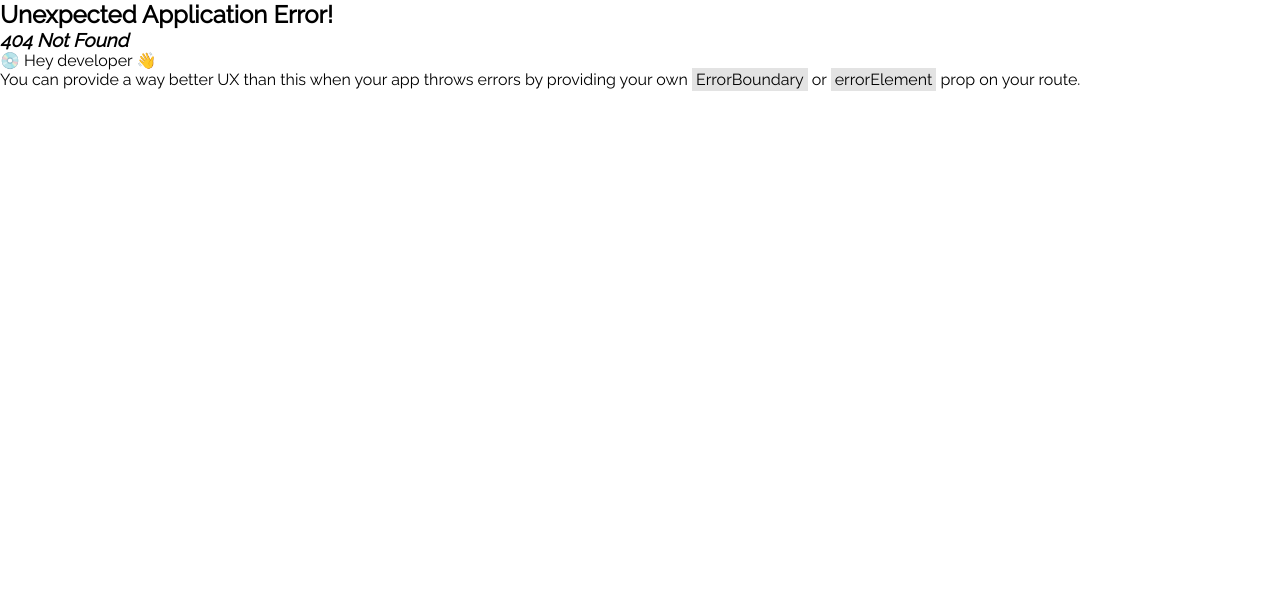
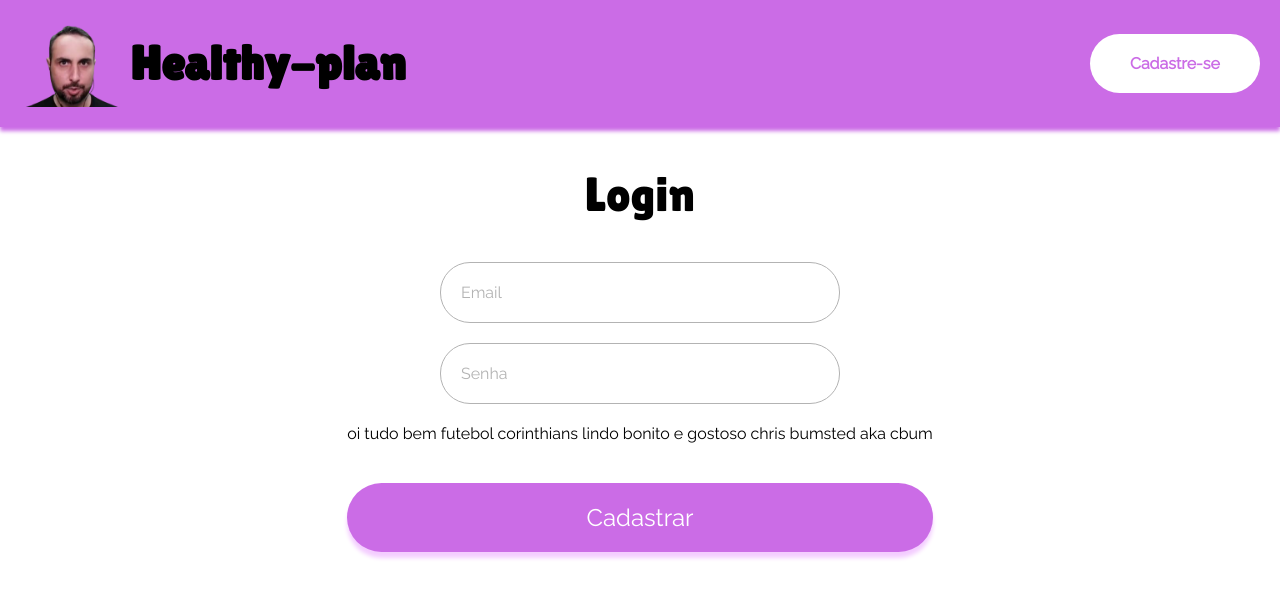
Before and after one commit to KalilBalech/healthy-plan-front, a React (Vite) app: page /login in a window 1280 px wide. Before the commit this address had no page. Shown: the top 598 px of the page. Built offline with nearby package versions, Linux system fonts and the light colour scheme.

Commit message:
login page done

```diff
--- a/src/components/Header/HeaderMainButton/styles.module.css
+++ b/src/components/Header/HeaderMainButton/styles.module.css
@@ -7,6 +7,10 @@
     text-decoration: none;
     color: #CB6CE6;
     font-weight: 600;
+    display: flex;
+    flex-direction: row;
+    justify-content: center;
+    align-items: center;
   }
 
   .HeaderMainButton:hover{
--- a/src/components/Header/index.jsx
+++ b/src/components/Header/index.jsx
@@ -1,10 +1,17 @@
 import PropTypes from 'prop-types'
 import styles from './styles.module.css'
+import { Link } from 'react-router-dom';
 
 export default function Header(props){
     return(
-        <div id="Header" className={styles.header}>
-            {props.children}
+        <div className={styles.header}>
+            <Link to='/' className={styles.rightSide}>
+                <img src='../../../public/rodrigogoes.png' className={styles.rodrigogoes}/>
+                <h1 className={styles.healthyPlan}>Healthy-plan</h1>
+            </Link>
+            <div className={styles.leftSide}>
+                {props.children}
+            </div>
         </div>
     )
 }
--- a/src/components/Header/styles.module.css
+++ b/src/components/Header/styles.module.css
@@ -4,7 +4,34 @@
     padding: 20px;
     display: flex;
     flex-direction: row;
-    justify-content: flex-end;
+    justify-content: space-between;
     box-shadow: 0px 4px 4px #CB6CE6;
     margin-bottom: 20px;
 }
+
+.rightSide{
+    display: flex;
+    flex-direction: row;
+    justify-content: center;
+    align-items: center;
+    gap: 10px;
+}
+
+.leftSide{
+    display: flex;
+    flex-direction: row;
+    justify-content: center;
+    align-items: center;
+    gap: 10px;
+}
+
+.rodrigogoes{
+    width: 100px;
+    height: auto;
+}
+
+.healthyPlan{
+    font-family: 'Lilita One', cursive;
+    font-size: 48px;
+    color: black;
+}
--- /dev/null
+++ b/src/components/Home.jsx
@@ -0,0 +1,19 @@
+import './Home.css';
+
+import Header from './Header';
+import Title from './Title';
+import HeaderMainButton from './Header/HeaderMainButton';
+
+export default function SignUp() {
+
+  return (
+    <div id="loginPage">
+
+      <Header>
+        <HeaderMainButton to='/signup' text='Cadastre-se'/>
+        <HeaderMainButton to='/login' text='Login'/>
+      </Header>
+      <Title title="Healthy Plan"/>
+    </div>
+  );
+}
--- /dev/null
+++ b/src/components/Login.css
@@ -0,0 +1,5 @@
+#loginPage{
+    display: flex;
+    flex-direction: column;
+    align-items: center;
+  }
--- /dev/null
+++ b/src/components/Login.jsx
@@ -0,0 +1,69 @@
+import { useState } from 'react';
+import axios from 'axios'; // Importe o Axios
+import './Login.css';
+
+import Button from './Button'
+import Input from './Input'
+import Header from './Header';
+import Title from './Title';
+import HeaderMainButton from './Header/HeaderMainButton';
+
+export default function SignUp() {
+  const [email, setEmail] = useState('');
+  const [password, setPassword] = useState('');
+  const [responseMessage, setResponseMessage] = useState('oi tudo bem futebol corinthians lindo bonito e gostoso chris bumsted aka cbum')
+
+  const handleSubmit = async (e) => {
+    e.preventDefault();
+
+    const userData = {
+      email,
+      password,
+    };
+
+    try {
+      const response = await axios.post('http://localhost:3000/v1/session', userData, {
+        headers: {
+          'Content-Type': 'application/json',
+        },
+      });
+
+      if (response.status === 200) {
+        setResponseMessage('Login realizado com sucesso!')
+        console.log("response.data.token: " + response.data.token)
+      } else {
+        setResponseMessage('Erro ao logar usuário')
+      }
+    } catch (error) {
+      console.error('Erro ao conectar com a API:', error);
+    }
+  };
+
+  return (
+    <div id="loginPage">
+
+      <Header>
+        <HeaderMainButton to='/signup' text='Cadastre-se'/>
+      </Header>
+      <Title title="Login"/>
+      <form onSubmit={handleSubmit}>
+        <Input
+          type="email"
+          placeholder="Email"
+          value={email}
+          onChange={(e) => setEmail(e.target.value)}
+          required={true}
+        />
+        <Input
+          type="password"
+          placeholder="Senha"
+          value={password}
+          onChange={(e) => setPassword(e.target.value)}
+          required={true}
+        />
+        <p>{responseMessage}</p>
+        <Button/>
+      </form>
+    </div>
+  );
+}
--- a/src/styles/globals.css
+++ b/src/styles/globals.css
@@ -5,4 +5,5 @@
     padding: 0;
     box-sizing: border-box;
     font-family: 'Raleway', sans-serif;
+    text-decoration: none;
   }
```
Also changed, not shown: src/router.jsx (+11 -1 lines), src/components/Home.css (added), src/index.css (deleted).
